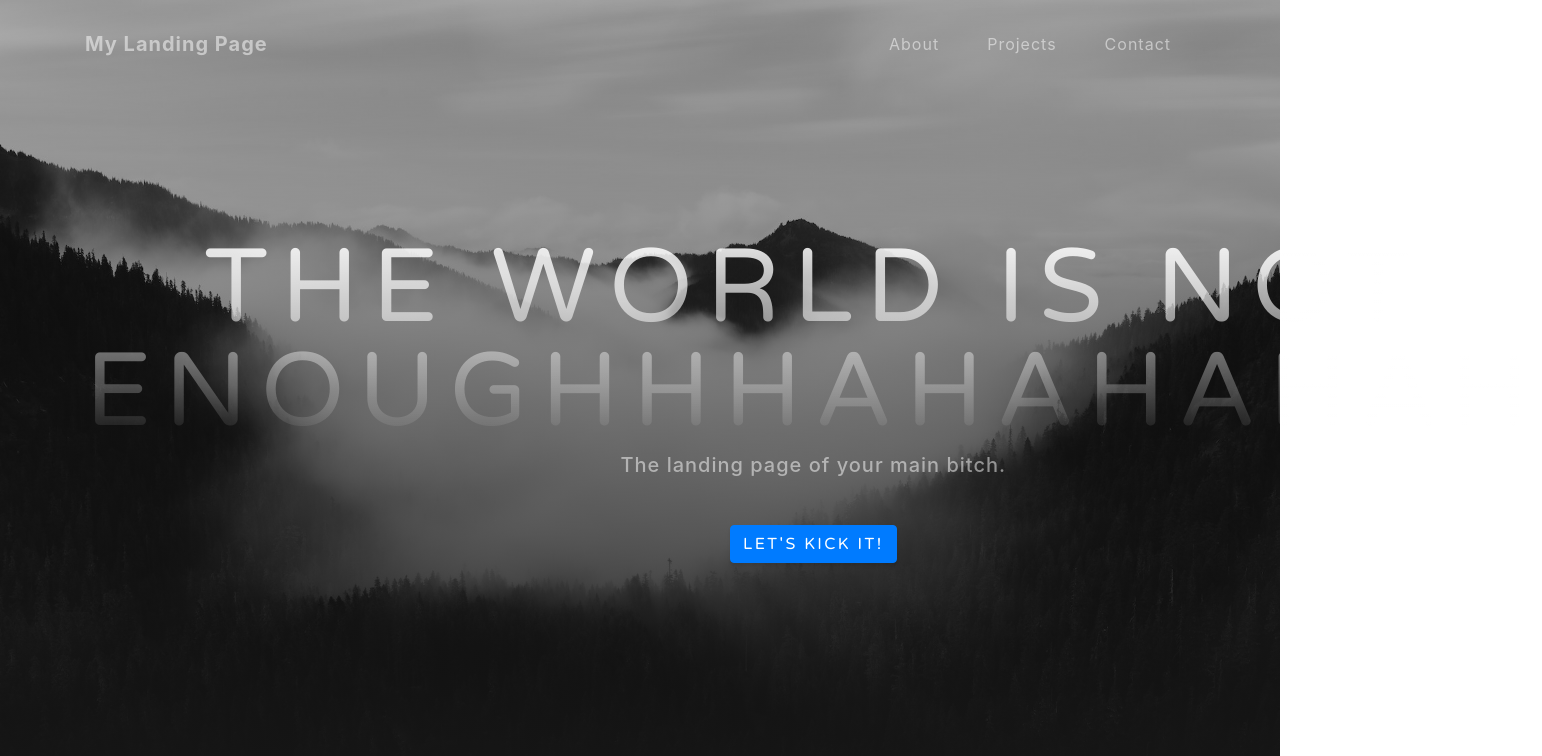
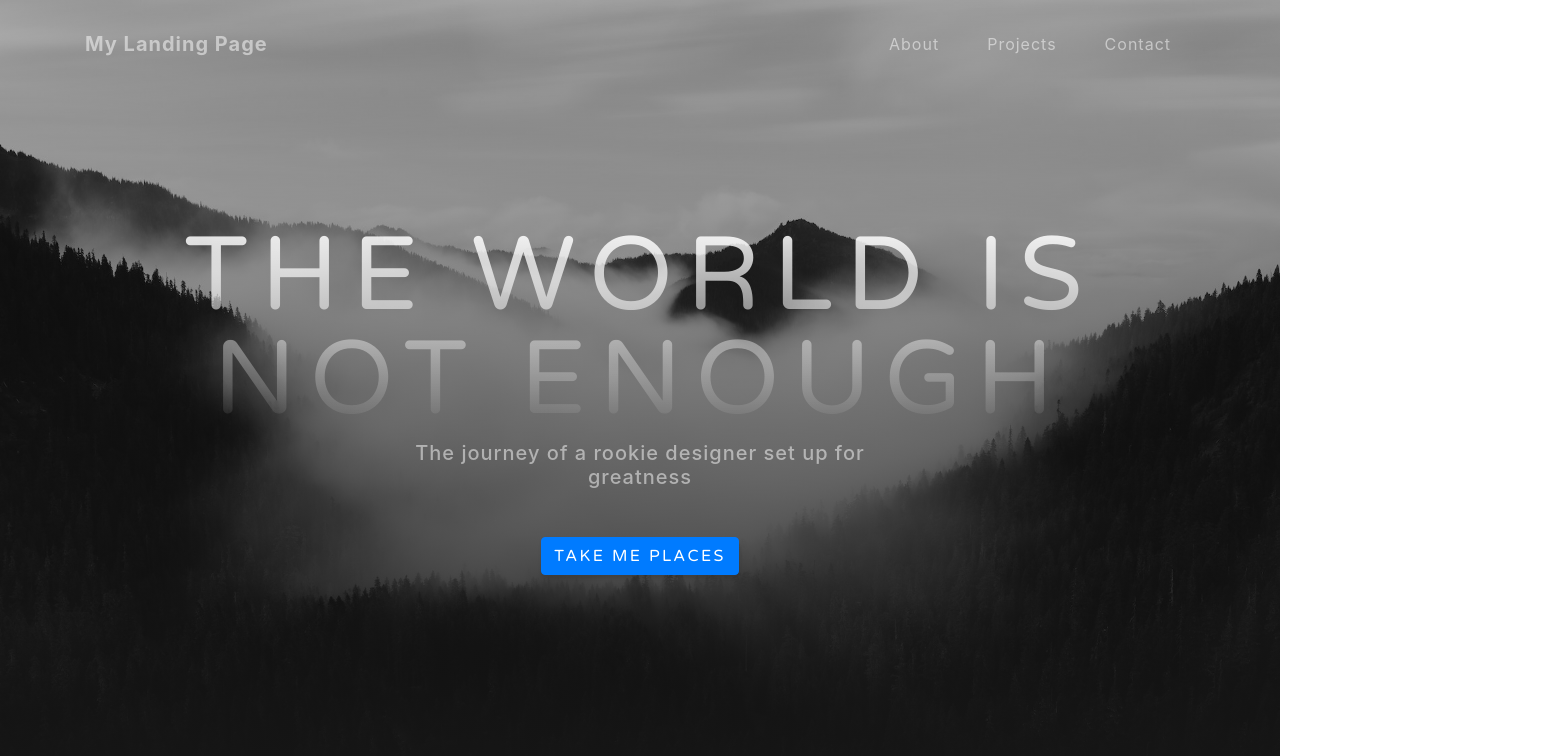
Before and after one commit to andreeabalica/Andreea_LandingPage, a website with bundled scripts: page index.html in a window 1280 px wide. Shown: the top 756 px of the page, 1542 px wide, since content can reach past the window. Built offline with nearby package versions, Linux system fonts and the light colour scheme.

Commit message:
Update index.html

```diff
--- a/index.html
+++ b/index.html
@@ -74,13 +74,13 @@
       <div class="container d-flex h-100 align-items-center">
         <div class="mx-auto text-center">
           <h1 class="mx-auto my-0 text-uppercase">
-            The world is not enoughhhahahahah
+            The world is not enough
           </h1>
           <h2 class="text-white-50 mx-auto mt-2 mb-5">
-            The landing page of your main bitch.
+            The journey of a rookie designer set up for greatness
           </h2>
           <a href="#about" class="btn btn-primary js-scroll-trigger"
-            >Let's kick it!</a
+            >Take me places</a
           >
         </div>
       </div>
```
